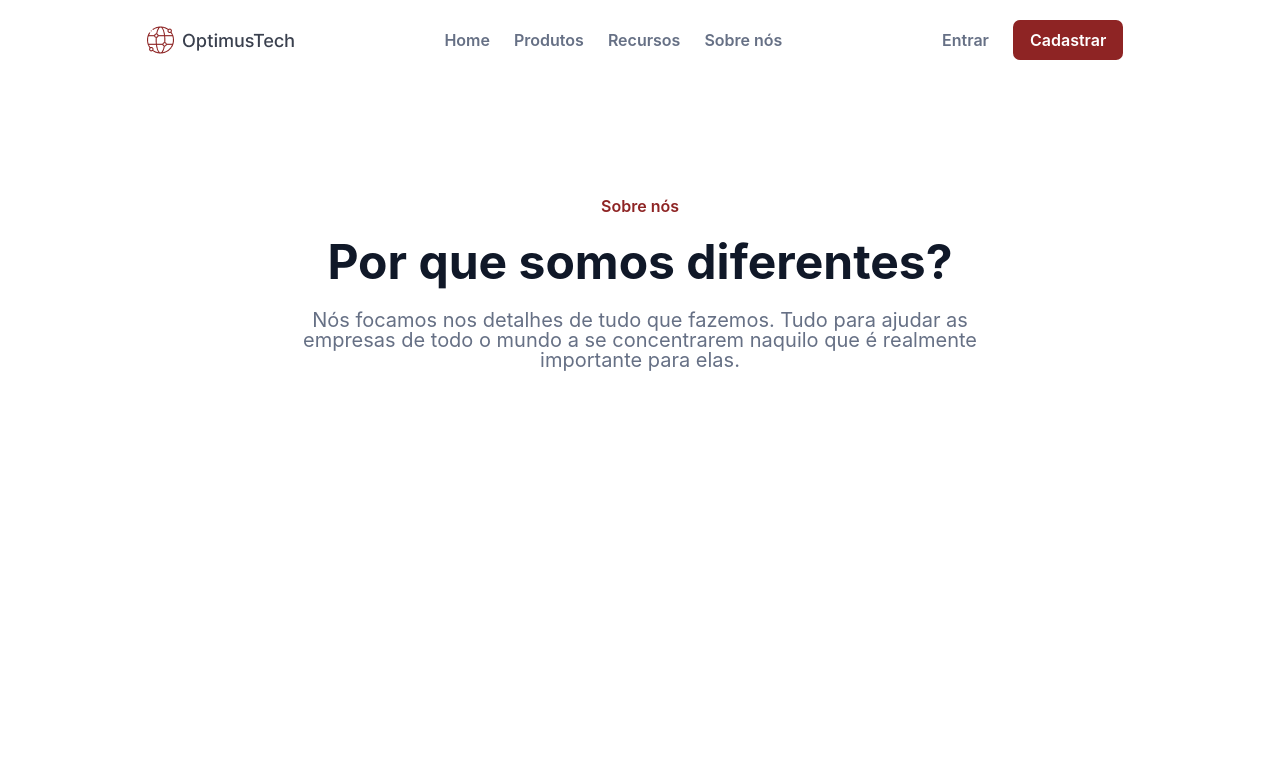
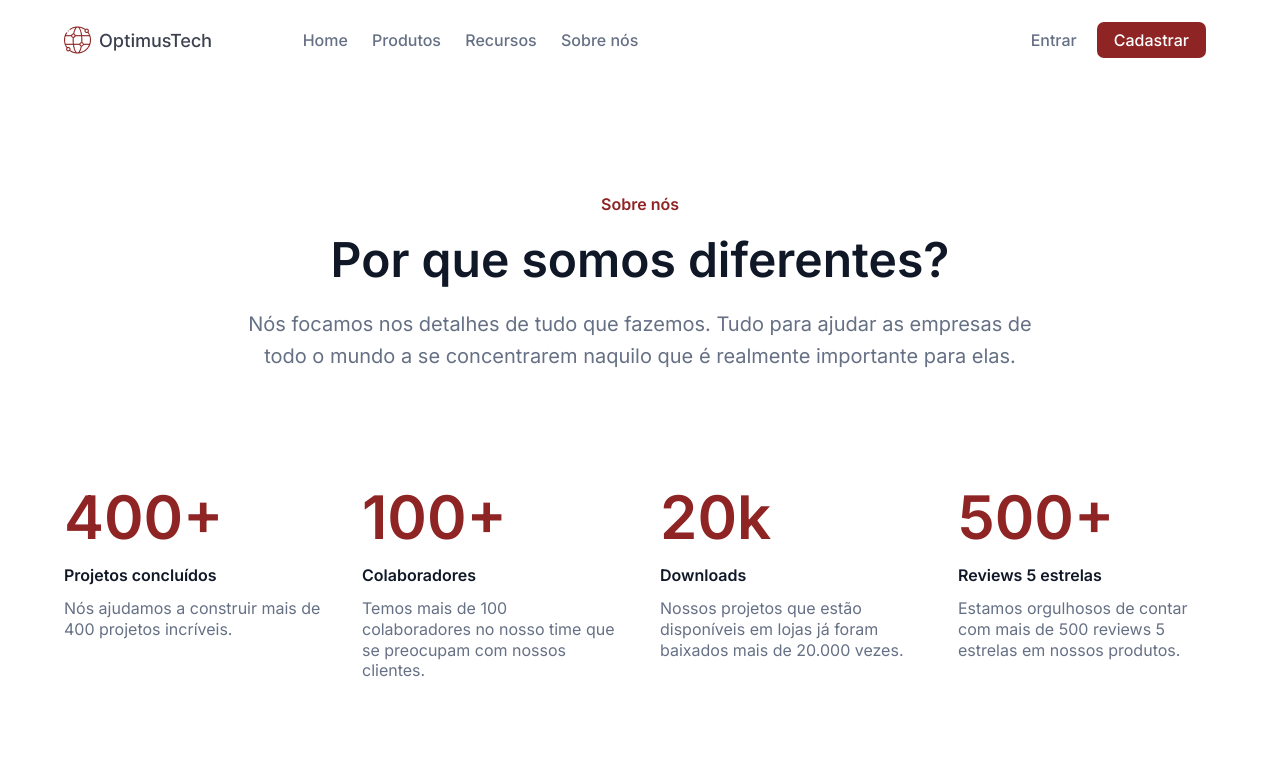
Before and after one commit to zingarelli/OptimusTech-7DaysOfCode-HTML_CSS, a plain HTML site: page index.html in a window 1280 px wide. Drawn offline with Linux system fonts and the light colour scheme.

Commit message:
Criação da seção de Métricas e Resultados, HTML e CSS, e pequenos ajustes de estrutura HTML e CSS das outras seções

```diff
--- a/index.html
+++ b/index.html
@@ -3,24 +3,27 @@
     <head>
         <meta charset="UTF-8">
         <title>OptimusTech</title>
+        <link href="https://fonts.googleapis.com/css2?family=Inter:wght@300;400;500;600&display=swap" rel="stylesheet">
         <link rel="stylesheet" href="reset.css">
         <link rel="stylesheet" href="style.css">
     </head>
     <body>
         <div class="box-navigation">
             <div class="navbar">
-                <img class="imagem-logo" src="img/logo.png" alt="Logo da empresa OptimusTech">
-                <nav class="paginas">
-                    <ul>
-                        <li>Home</li>
-                        <li>Produtos</li>
-                        <li>Recursos</li>
-                        <li>Sobre nós</li>
-                    </ul>
-                </nav>
+                <div class="nav-links">
+                    <img class="imagem-logo" src="img/logo.png" alt="Logo da empresa OptimusTech">
+                    <nav class="paginas">
+                        <ul>
+                            <li><a href="#">Home</a></li>
+                            <li><a href="#">Produtos</a></li>
+                            <li><a href="#">Recursos</a></li>
+                            <li><a href="#">Sobre nós</a></li>
+                        </ul>
+                    </nav>
+                </div>
                 <div class="botoes">
-                    <p>Entrar</p>
-                    <p class="botao-cadastro">Cadastrar</p>
+                    <p><a href="#">Entrar</a></p>
+                    <p class="botao-cadastro"><a href="#">Cadastrar</a></p>
                 </div>
             </div>
         </div>
@@ -30,5 +33,27 @@
             <p>Nós focamos nos detalhes de tudo que fazemos. Tudo para ajudar as empresas
                 de todo o mundo a se concentrarem naquilo que é realmente importante para elas.</p>
         </header>
+        <section class="metricas-container">
+            <div>
+                <h2>400+</h2>
+                <span>Projetos concluídos</span>
+                <p>Nós ajudamos a construir mais de 400 projetos incríveis.</p>
+            </div>
+            <div>
+                <h2>100+</h2>
+                <span>Colaboradores</span>
+                <p>Temos mais de 100 colaboradores no nosso time que se preocupam com nossos clientes.</p>
+            </div>
+            <div>
+                <h2>20k</h2>
+                <span>Downloads</span>
+                <p>Nossos projetos que estão disponíveis em lojas já foram baixados mais de 20.000 vezes.</p>
+            </div>
+            <div>
+                <h2>500+</h2>
+                <span>Reviews 5 estrelas</span>
+                <p>Estamos orgulhosos de contar com mais de 500 reviews 5 estrelas em nossos produtos.</p>
+            </div>
+        </section>
     </body>
 </html>
--- a/style.css
+++ b/style.css
@@ -1,6 +1,7 @@
 :root {
     --text-color: #667085;
     --main-color: #8E2424;
+    --black-color: #101828;
 }
 
 html{
@@ -9,20 +10,43 @@ html{
     color: var(--text-color)
 }
 
+html a{
+    text-decoration: none;
+    color: var(--text-color)
+}
+
+body{
+    width: 90%;
+    margin: 0 auto;
+}
+
+/* Menu navegação */
 .box-navigation{
     height: 80px;
-    font-weight: 600;
     display: flex;
     align-items: center;
 }
 
 .navbar{
-    width: 88%;
+    width: 100%;
     height: 44px;
+    font-weight: 500;
     margin: 0 auto;
     display: flex;
+    justify-content: space-between;
+}
+
+.nav-links{
+    display: flex;
     align-items: center;
-    justify-content: space-around;
+    column-gap: 10%;
+    width: 70%;
+}
+
+.botoes{
+    display: flex;
+    align-items: center;
+    justify-content: flex-end;
 }
 
 .paginas li{
@@ -37,20 +61,22 @@ html{
 
 .botao-cadastro{
     background-color: var(--main-color);
-    color: #FFFFFF;
     border-radius: 7px;
     padding: 10px 17px;
 }
 
+.botao-cadastro a{
+    color: #FFFFFF;
+}
+
+/* Cabeçalho */
 .sobre{
-    width: 58%;
     height: 407px;
-    text-align: center;
-    margin: 0 auto;
     box-sizing: border-box;
     display: flex;
     flex-direction: column;
     justify-content: center;
+    align-items: center;
     row-gap: 24px;
 }
 
@@ -62,9 +88,41 @@ html{
 .sobre h1{
     font-size: 48px;
     font-weight: bold;
-    color: #101828;
+    color: var(--black-color);
 }
 
 .sobre p{
     font-size: 20px;
+    width: 70%;
+    text-align: center;
+    line-height: 1.6;
 }
+
+/* Seção de Métricas e resultados*/
+.metricas-container{
+    height: 288px;
+    display: flex;
+    justify-content: space-between;
+    column-gap: 40px;
+}
+
+.metricas-container div{
+    width: 25%;
+}
+
+.metricas-container h2{
+    font-size: 60px;
+    font-weight: 600;
+    color: var(--main-color);
+    margin-bottom: 20px;
+}
+
+.metricas-container span{
+    color: var(--black-color);
+    font-weight: 600;
+}
+
+.metricas-container p{
+    margin-top: 15px;
+    line-height: 1.3;
+}
```
